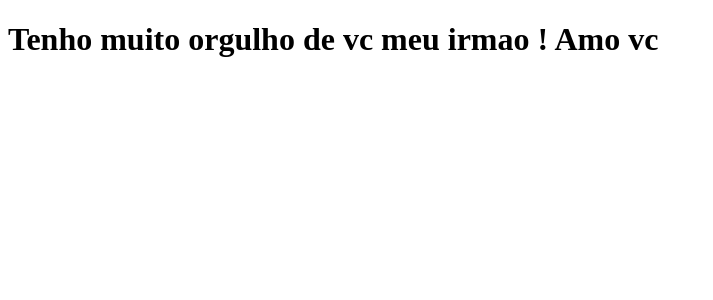
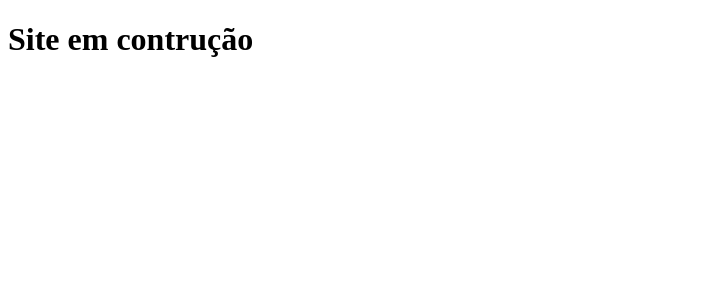
Before and after one commit to felipeWanderson/clone-tabnews, a Next.js app: page / in a window 1280 px wide. Shown: the top 300 px of the page, without its empty margins (0-713 px from the left). Built offline with nearby package versions, Linux system fonts and the light colour scheme.

Commit message:
mensagem em contrucao

```diff
--- a/pages/index.js
+++ b/pages/index.js
@@ -1,5 +1,5 @@
 function Home() {
-  return <h1>Tenho muito orgulho de vc meu irmao ! Amo vc</h1>;
+  return <h1>Site em contrução</h1>;
 }
 
 export default Home;
```
